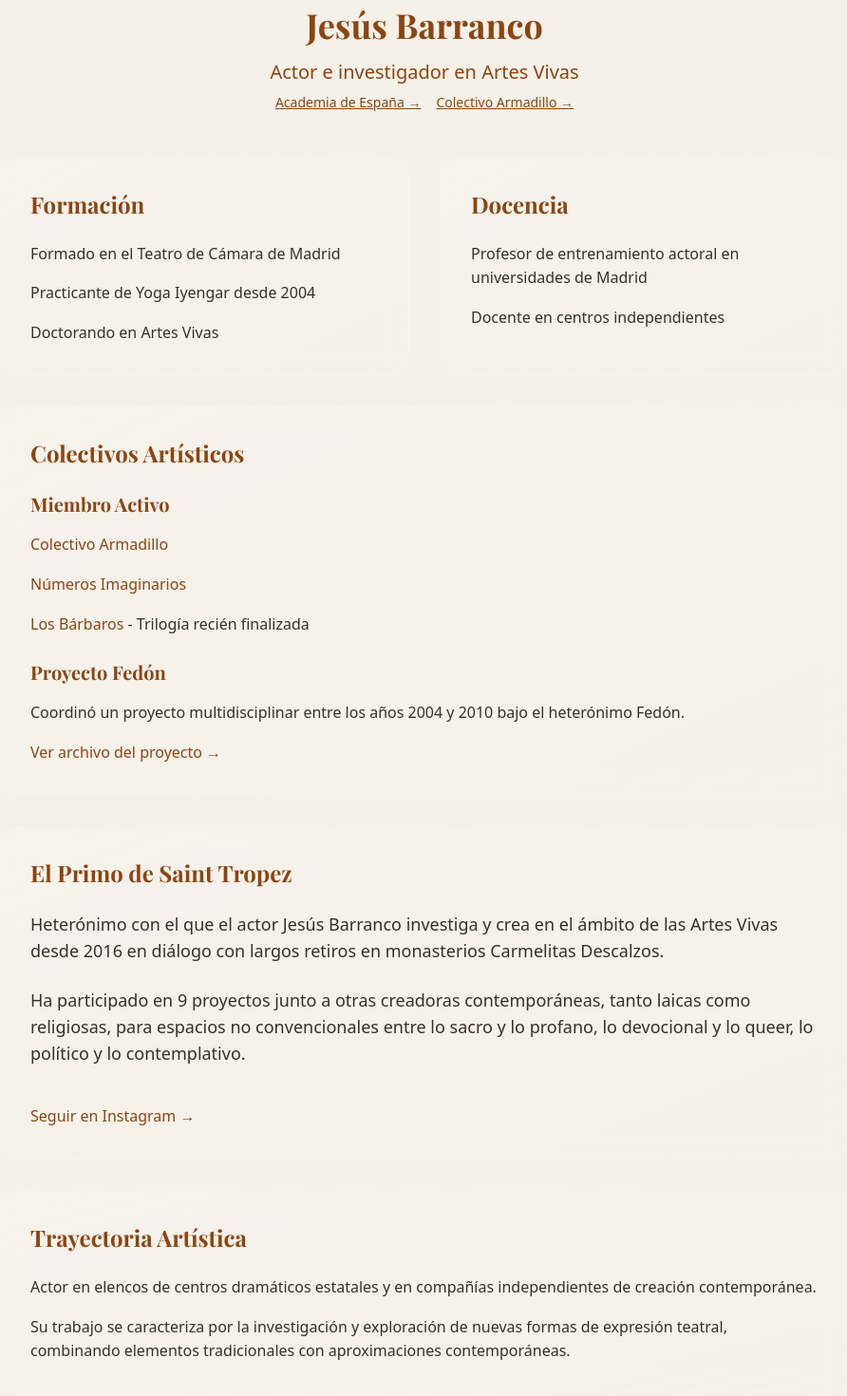
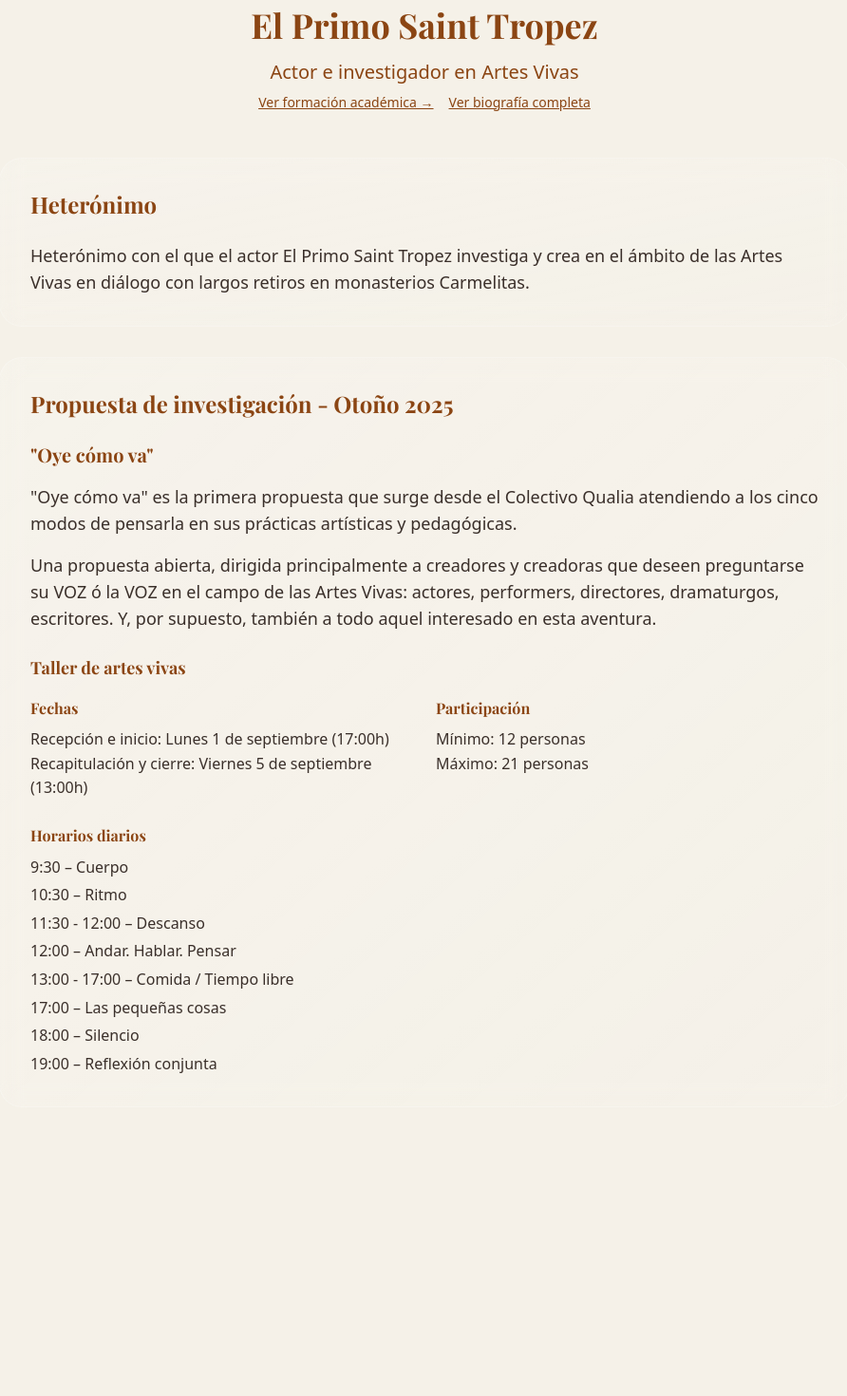
Before and after one commit to EtherCore-Corporation/Qualia, a Next.js app: page /colectivo/jesus-barranco in a window 1280 px wide. Shown: the part 332-1802 px from the top of the page at 95% size, without its empty margins (193-1085 px from the left). After the commit the page ends 1562 px from the top, so only its background shows below. Built offline with nearby package versions, Linux system fonts and the light colour scheme.

Commit message:
Version 1.0 (Run Build Works

```diff
--- a/src/app/colectivo/jesus-barranco/page.tsx
+++ b/src/app/colectivo/jesus-barranco/page.tsx
@@ -23,118 +23,77 @@ export default function JesusBarranco() {
                 className="w-full h-full object-cover"
               />
             </div>
-            <h1 className="text-4xl font-bold mb-4 section-title">Jesús Barranco</h1>
+            <h1 className="text-4xl font-bold mb-4 section-title">El Primo Saint Tropez</h1>
             <p className="text-xl text-accent mb-2">Actor e investigador en Artes Vivas</p>
             <div className="flex justify-center gap-4">
               <a
-                href="https://www.accademiaspagna.org/portfolio/jesus-barranco/"
-                target="_blank"
-                rel="noopener noreferrer"
+                href="#"
                 className="text-sm text-accent hover:text-accent/80 underline"
               >
-                Academia de España →
+                Ver formación académica →
               </a>
               <a
-                href="https://colectivoarmadillo.blogspot.com/"
-                target="_blank"
-                rel="noopener noreferrer"
+                href="#"
                 className="text-sm text-accent hover:text-accent/80 underline"
               >
-                Colectivo Armadillo →
+                Ver biografía completa
               </a>
             </div>
           </div>
 
-          {/* Formación y Trayectoria */}
-          <div className="grid md:grid-cols-2 gap-8">
-            {/* Formación */}
-            <div className="p-8 bg-gradient-to-br from-white/15 to-white/5 backdrop-blur-md border border-white/20 rounded-3xl">
-              <h2 className="text-2xl font-bold mb-6 section-title">Formación</h2>
-              <ul className="space-y-4">
-                <li>Formado en el Teatro de Cámara de Madrid</li>
-                <li>Practicante de Yoga Iyengar desde 2004</li>
-                <li>Doctorando en Artes Vivas</li>
-              </ul>
-            </div>
-
-            {/* Docencia */}
-            <div className="p-8 bg-gradient-to-br from-white/15 to-white/5 backdrop-blur-md border border-white/20 rounded-3xl">
-              <h2 className="text-2xl font-bold mb-6 section-title">Docencia</h2>
-              <ul className="space-y-4">
-                <li>Profesor de entrenamiento actoral en universidades de Madrid</li>
-                <li>Docente en centros independientes</li>
-              </ul>
-            </div>
+          {/* Heterónimo */}
+          <div className="mt-8 p-8 bg-gradient-to-br from-white/15 to-white/5 backdrop-blur-md border border-white/20 rounded-3xl">
+            <h2 className="text-2xl font-bold mb-6 section-title">Heterónimo</h2>
+            <p className="text-lg">
+              Heterónimo con el que el actor El Primo Saint Tropez investiga y crea en el ámbito de las Artes Vivas en diálogo con largos retiros en monasterios Carmelitas.
+            </p>
           </div>
 
-          {/* Colectivos */}
+          {/* Propuesta de Investigación - Otoño 2025 */}
           <div className="mt-8 p-8 bg-gradient-to-br from-white/15 to-white/5 backdrop-blur-md border border-white/20 rounded-3xl">
-            <h2 className="text-2xl font-bold mb-6 section-title">Colectivos Artísticos</h2>
+            <h2 className="text-2xl font-bold mb-6 section-title">Propuesta de investigación - Otoño 2025</h2>
             <div className="space-y-6">
               <div>
-                <h3 className="text-xl font-bold mb-4 text-accent">Miembro Activo</h3>
-                <ul className="space-y-4">
-                  <li>
-                    <a href="https://colectivoarmadillo.blogspot.com/" target="_blank" rel="noopener noreferrer" className="text-accent hover:text-accent/80">
-                      Colectivo Armadillo
-                    </a>
-                  </li>
-                  <li>
-                    <a href="https://losnumerosimaginarios.com/" target="_blank" rel="noopener noreferrer" className="text-accent hover:text-accent/80">
-                      Números Imaginarios
-                    </a>
-                  </li>
-                  <li>
-                    <a href="https://losbarbaros.es/" target="_blank" rel="noopener noreferrer" className="text-accent hover:text-accent/80">
-                      Los Bárbaros
-                    </a> - Trilogía recién finalizada
-                  </li>
-                </ul>
+                <h3 className="text-xl font-bold mb-4 text-accent">"Oye cómo va"</h3>
+                <p className="text-lg mb-4">
+                  "Oye cómo va" es la primera propuesta que surge desde el Colectivo Qualia atendiendo a los cinco modos de pensarla en sus prácticas artísticas y pedagógicas.
+                </p>
+                <p className="text-lg mb-6">
+                  Una propuesta abierta, dirigida principalmente a creadores y creadoras que deseen preguntarse su VOZ ó la VOZ en el campo de las Artes Vivas: actores, performers, directores, dramaturgos, escritores. Y, por supuesto, también a todo aquel interesado en esta aventura.
+                </p>
               </div>
 
+              {/* Taller de artes vivas */}
               <div>
-                <h3 className="text-xl font-bold mb-4 text-accent">Proyecto Fedón</h3>
-                <p className="mb-4">
-                  Coordinó un proyecto multidisciplinar entre los años 2004 y 2010 bajo el heterónimo Fedón.
-                </p>
-                <a href="https://www.ophelia.es/fedon/" target="_blank" rel="noopener noreferrer" className="text-accent hover:text-accent/80">
-                  Ver archivo del proyecto →
-                </a>
+                <h4 className="text-lg font-bold mb-4 text-accent">Taller de artes vivas</h4>
+
+                <div className="grid md:grid-cols-2 gap-6 mb-6">
+                  <div>
+                    <h5 className="font-bold mb-2">Fechas</h5>
+                    <p>Recepción e inicio: Lunes 1 de septiembre (17:00h)</p>
+                    <p>Recapitulación y cierre: Viernes 5 de septiembre (13:00h)</p>
+                  </div>
+                  <div>
+                    <h5 className="font-bold mb-2">Participación</h5>
+                    <p>Mínimo: 12 personas</p>
+                    <p>Máximo: 21 personas</p>
+                  </div>
+                </div>
+
+                <div>
+                  <h5 className="font-bold mb-2">Horarios diarios</h5>
+                  <ul className="space-y-1">
+                    <li>9:30 – Cuerpo</li>
+                    <li>10:30 – Ritmo</li>
+                    <li>11:30 - 12:00 – Descanso</li>
+                    <li>12:00 – Andar. Hablar. Pensar</li>
+                    <li>13:00 - 17:00 – Comida / Tiempo libre</li>
+                    <li>17:00 – Las pequeñas cosas</li>
+                    <li>18:00 – Silencio</li>
+                    <li>19:00 – Reflexión conjunta</li>
+                  </ul>
+                </div>
               </div>
-            </div>
-          </div>
-
-          {/* El Primo de Saint Tropez */}
-          <div className="mt-8 p-8 bg-gradient-to-br from-white/15 to-white/5 backdrop-blur-md border border-white/20 rounded-3xl">
-            <h2 className="text-2xl font-bold mb-6 section-title">El Primo de Saint Tropez</h2>
-            <div className="space-y-6">
-              <p className="text-lg">
-                Heterónimo con el que el actor Jesús Barranco investiga y crea en el ámbito de las Artes Vivas desde 2016 en diálogo con largos retiros en monasterios Carmelitas Descalzos.
-              </p>
-              <p className="text-lg">
-                Ha participado en 9 proyectos junto a otras creadoras contemporáneas, tanto laicas como religiosas, para espacios no convencionales entre lo sacro y lo profano, lo devocional y lo queer, lo político y lo contemplativo.
-              </p>
-              <a
-                href="https://www.instagram.com/el_primo_de_saint_tropez/"
-                target="_blank"
-                rel="noopener noreferrer"
-                className="inline-block mt-4 text-accent hover:text-accent/80"
-              >
-                Seguir en Instagram →
-              </a>
-            </div>
-          </div>
-
-          {/* Trayectoria */}
-          <div className="mt-8 p-8 bg-gradient-to-br from-white/15 to-white/5 backdrop-blur-md border border-white/20 rounded-3xl">
-            <h2 className="text-2xl font-bold mb-6 section-title">Trayectoria Artística</h2>
-            <div className="space-y-4">
-              <p>
-                Actor en elencos de centros dramáticos estatales y en compañías independientes de creación contemporánea.
-              </p>
-              <p>
-                Su trabajo se caracteriza por la investigación y exploración de nuevas formas de expresión teatral, combinando elementos tradicionales con aproximaciones contemporáneas.
-              </p>
             </div>
           </div>
         </div>
--- a/src/app/page.tsx
+++ b/src/app/page.tsx
@@ -337,21 +337,21 @@ export default function Home() {
                   </div>
                 </div>
 
-                {/* Jesús Barranco */}
+                {/* El Primo Saint Tropez */}
                 <div className="group relative overflow-hidden rounded-3xl bg-gradient-to-br from-white/20 to-white/5 backdrop-blur-sm border border-white/10 p-8 transition-all duration-500 hover:scale-105 hover:shadow-2xl hover:shadow-accent/20">
                   <div className="relative z-10 text-center">
                     <div className="w-32 h-32 mx-auto mb-6 rounded-full overflow-hidden ring-4 ring-white/20 group-hover:ring-accent/30 transition-all duration-500">
                       <Image
                         src="/primo.jpg"
-                        alt="Jesús Barranco"
+                        alt="El Primo Saint Tropez"
                         width={128}
                         height={128}
                         className="w-full h-full object-cover"
                       />
                     </div>
-                    <h3 className="text-xl font-bold mb-4 section-title">Jesús Barranco</h3>
+                    <h3 className="text-xl font-bold mb-4 section-title">El Primo Saint Tropez</h3>
                     <p className="text-sm text-muted leading-relaxed mb-6">
-                      Heterónimo con el que el actor Jesús Barranco investiga y crea en el ámbito de las Artes Vivas en diálogo con largos retiros en monasterios Carmelitas.
+                      Heterónimo con el que el actor El Primo Saint Tropez investiga y crea en el ámbito de las Artes Vivas en diálogo con largos retiros en monasterios Carmelitas.
                     </p>
                     <div className="flex flex-col gap-3">
                       <a href="#" target="_blank" rel="noopener noreferrer" className="text-accent text-sm hover:underline">
@@ -459,7 +459,7 @@ export default function Home() {
                     <Image src="/5.png" alt="Leaf icon" width={48} height={48} className="w-12 h-12 mr-4" />
                     <div>
                       <h4 className="text-2xl font-bold section-title">Andar, hablar, pensar</h4>
-                      <p className="text-sm text-accent mt-1">Por Begoña Frutos</p>
+                      <p className="text-sm text-accent mt-1">Por Yolanda Ulloa</p>
                     </div>
                   </div>
                   <p className="text-sm leading-relaxed mb-4">
@@ -476,7 +476,7 @@ export default function Home() {
                     <Image src="/6.png" alt="Leaf icon" width={48} height={48} className="w-12 h-12 mr-4" />
                     <div>
                       <h4 className="text-2xl font-bold section-title">Los actos pequeños</h4>
-                      <p className="text-sm text-accent mt-1">Por Yolanda Ulloa</p>
+                      <p className="text-sm text-accent mt-1">Por El Primo Saint Tropez</p>
                     </div>
                   </div>
                   <p className="text-sm leading-relaxed mb-4">
```
Also changed, not shown: src/app/colectivo/page.tsx (+5 -5 lines).
